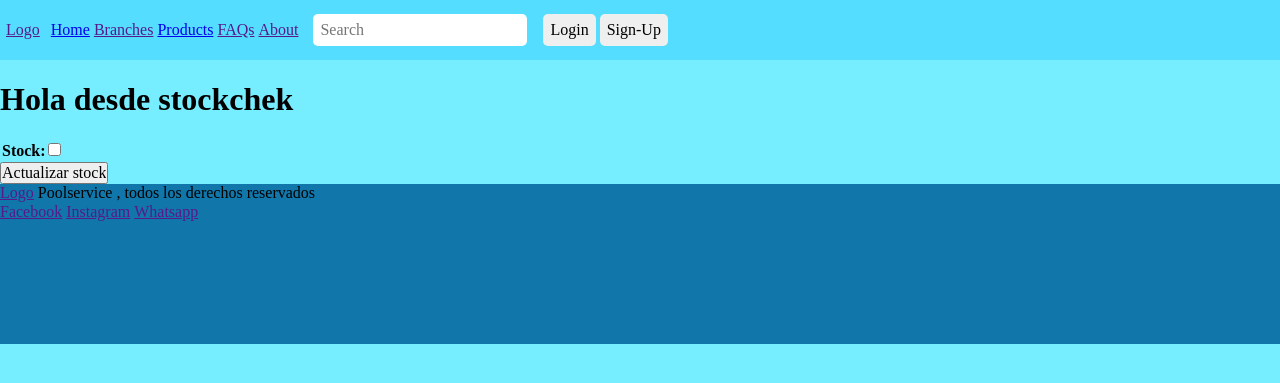
After one commit to gastongomezcuello/Poolservice, a Django app: page /products/stock-check/ in a window 1280 px wide. The commit adds this page. Shown: the top 383 px of the page. Run offline with Django 4.2, Linux system fonts and the light colour scheme.

Commit message:
stock_form_progress

```diff
--- a/Poolservice/Poolservice/settings.py
+++ b/Poolservice/Poolservice/settings.py
@@ -119,6 +119,8 @@ TIME_ZONE = 'Etc/GMT-3'
 
 USE_I18N = True
 
+USE_L10N = True
+
 USE_TZ = True
 
 
--- /dev/null
+++ b/Poolservice/products/forms.py
@@ -0,0 +1,4 @@
+from django import forms
+
+class ProductForm(forms.Form):
+    Stock = forms.BooleanField(required=False)
--- a/Poolservice/products/urls.py
+++ b/Poolservice/products/urls.py
@@ -1,7 +1,8 @@
 from django.urls import path
 
-from products.views import list_products
+from products.views import list_products , stock_check
 
 urlpatterns = [
     path('list-products/', list_products, name='list_products'),
+    path('stock-check/', stock_check, name='stock_check'),
 ]
--- a/Poolservice/products/views.py
+++ b/Poolservice/products/views.py
@@ -1,5 +1,6 @@
 from django.shortcuts import render
 from products.models import Products
+from products.forms import ProductForm
 
 # Create your views here.
 
@@ -8,7 +9,7 @@ def stock_check (request):
         context ={
             'form' : ProductForm()
         }
-        return render(request, 'products/stock_check.html', context)
+        return render(request, 'products/stock.html', context)
     # elif request.method == 'POST':
     #     form = ProductForm(request.POST)
     #     if form.is_valid():
--- a/Poolservice/templates/index.html
+++ b/Poolservice/templates/index.html
@@ -4,5 +4,10 @@
 
 {% block content %}
     <h1>Hola desde el index</h1>
+    <h2>Lorem ipsum dolor sit amet consectetur adipisicing elit. Unde doloribus praesentium optio ipsa natus neque minus non deleniti labore, animi fugiat, assumenda harum fugit iusto consequuntur nulla ex! Dolores, molestias.</h2>
+    <p>Lorem ipsum dolor sit amet consectetur, adipisicing elit. Recusandae neque ratione iure obcaecati officia minus, mollitia veritatis iste id omnis. Maiores aliquam libero corrupti dolores a aspernatur nam adipisci omnis.</p>
+    <p>Lorem ipsum dolor sit amet consectetur, adipisicing elit. Recusandae neque ratione iure obcaecati officia minus, mollitia veritatis iste id omnis. Maiores aliquam libero corrupti dolores a aspernatur nam adipisci omnis.</p>
+    <p>Lorem ipsum dolor sit amet consectetur, adipisicing elit. Recusandae neque ratione iure obcaecati officia minus, mollitia veritatis iste id omnis. Maiores aliquam libero corrupti dolores a aspernatur nam adipisci omnis.</p>
+    <p>Lorem ipsum dolor sit amet consectetur, adipisicing elit. Recusandae neque ratione iure obcaecati officia minus, mollitia veritatis iste id omnis. Maiores aliquam libero corrupti dolores a aspernatur nam adipisci omnis.</p>
     <p>Lorem ipsum dolor sit, amet consectetur adipisicing elit. Accusamus est, porro qui hic atque at nesciunt quam modi nisi magnam! Nostrum neque minus est veritatis! Dolore porro perspiciatis soluta illum!</p>
 {% endblock %}
--- a/Poolservice/templates/products/products.html
+++ b/Poolservice/templates/products/products.html
@@ -4,4 +4,5 @@
 
 {% block content %}
     <h1>Hola desde productos</h1>
+    <a href="/products/stock-check">Revisar Stock</a>
 {% endblock %}
--- /dev/null
+++ b/Poolservice/templates/products/stock.html
@@ -0,0 +1,24 @@
+{% extends 'base.html' %}
+
+{% block title %} Stock - Poolservice {% endblock %}
+
+{% block content %}
+    <h1>Hola desde stockchek</h1>
+
+    {% if form %}
+
+        <form action="" method="POST">
+
+            {% csrf_token %}
+
+            <table>
+                {{form.as_table}}
+            </table>
+
+            <input type="submit" value="Actualizar stock">
+
+        </form>
+
+    {% endif %}
+
+{% endblock %}
```
